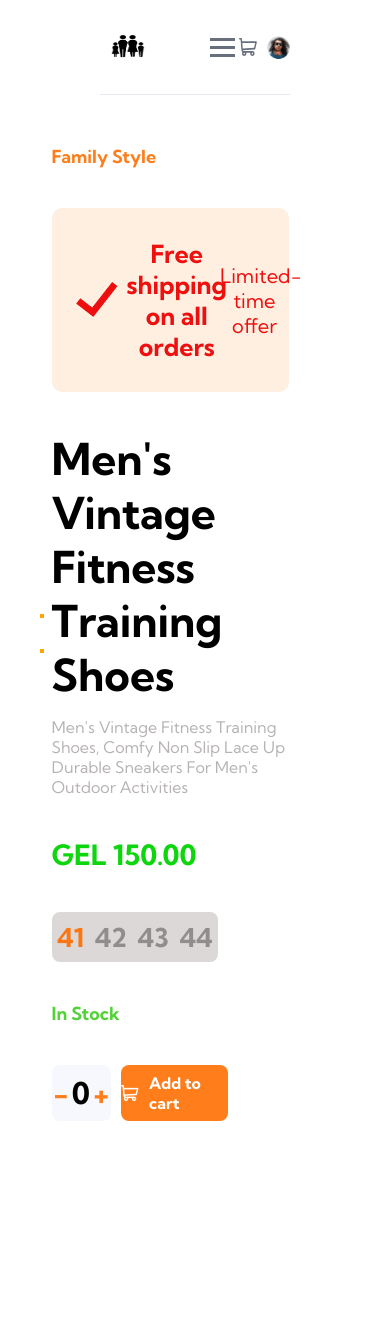
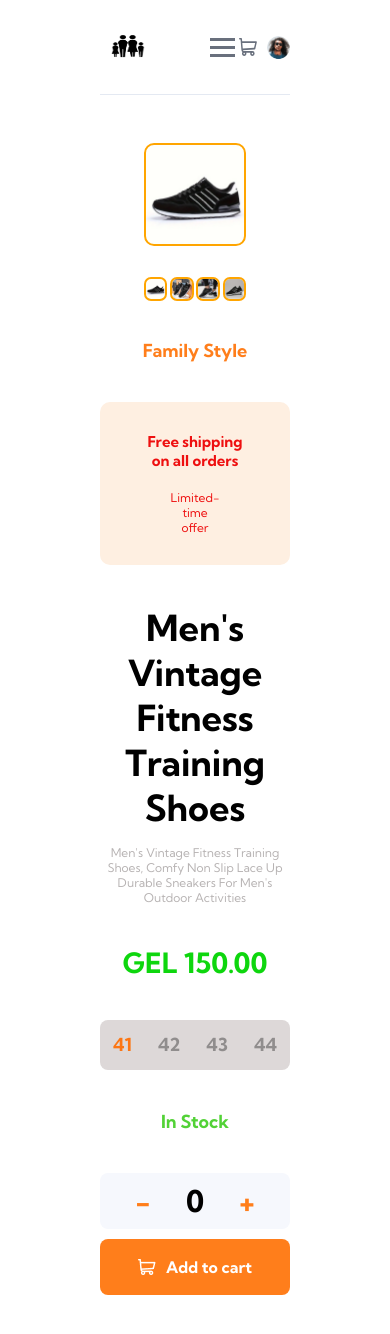
Before and after one commit to IrakliTsiklauri/e-commerce-platform, a React (Create React App) app: page /items/1 in a window 390 px wide. Shown: the top 1334 px of the page. Before the commit the page ends 1221 px from the top, so only its background shows below. Built offline with nearby package versions, Linux system fonts and the light colour scheme.

Commit message:
add mobile responsive for ItemDetail.jsx

```diff
--- a/src/components/AddToCartSection.jsx
+++ b/src/components/AddToCartSection.jsx
@@ -2,10 +2,10 @@
 import styled from "styled-components";
 import iconCart from "../images/icon-cart-mini.png";
 import { CartContext } from "./AddToCart";
-import data from "../data.json"
+import data from "../data.json";
 import { useParams } from "react-router-dom";
 import { ToastContainer, toast } from "react-toastify";
-import "react-toastify/dist/ReactToastify.css"
+import "react-toastify/dist/ReactToastify.css";
 
 const AddToCartSection = () => {
   const { itemId } = useParams();
@@ -29,11 +29,11 @@
         name: "New items have been added to the cart",
         price: Number(item.price),
         quantity,
-        image: item.images.image
+        image: item.images.image,
       });
-      toast.success("New Items have been Added To The Cart")
-    }else{
-        toast.error("Quantity must be greater than 0 to add to cart")
+      toast.success("New Items have been Added To The Cart");
+    } else {
+      toast.error("Quantity must be greater than 0 to add to cart");
     }
   };
 
@@ -48,7 +48,7 @@
         <img src={iconCart} alt="iconCart" />
         <p>Add to cart</p>
       </AddToCartItems>
-      <ToastContainer/>
+      <ToastContainer />
     </ItemQuantityAndCart>
   );
 };
@@ -62,6 +62,13 @@
   width: 100%;
 
   @media (min-width: 500px) and (max-width: 900px) {
+    display: flex;
+    flex-direction: column;
+    align-items: center;
+    justify-content: center;
+  }
+
+  @media (max-width: 500px) {
     display: flex;
     flex-direction: column;
     align-items: center;
@@ -85,6 +92,13 @@
     width: 50%;
   }
 
+  @media (max-width: 500px) {
+    display: flex;
+    align-items: center;
+    justify-content: center;
+    width: 100%;
+  }
+
   span {
     color: rgba(255, 126, 27, 1);
     font-size: 30px;
@@ -92,6 +106,14 @@
     cursor: pointer;
 
     @media (min-width: 500px) and (max-width: 900px) {
+      display: flex;
+      align-items: center;
+      justify-content: space-around;
+      width: 100%;
+      font-size: 30px;
+    }
+
+    @media (max-width: 500px) {
       display: flex;
       align-items: center;
       justify-content: space-around;
@@ -130,6 +152,13 @@
     width: 50%;
   }
 
+  @media (max-width: 500px) {
+    display: flex;
+    align-items: center;
+    justify-content: center;
+    width: 100%;
+  }
+
   &:hover {
     background-color: rgba(255, 171, 106, 1);
     cursor: pointer;
--- a/src/components/InfoSection.jsx
+++ b/src/components/InfoSection.jsx
@@ -75,6 +75,14 @@
   justify-content: center;
   gap: 40px;
   width: 100%;
+
+  @media (min-width: 500px) and (max-width: 900px) {
+    align-items: center;
+  }
+
+  @media (max-width: 500px) {
+    align-items: center;
+  }
 `;
 
 const Info = styled.div`
@@ -85,9 +93,17 @@
   justify-content: center;
   gap: 40px;
 
-  @media (min-width: 500px) and (max-width: 900px) {
+  @media (max-width: 500px) {
     width: 100%;
+    align-items: center;
   }
+`;
+
+const CompanyName = styled.h2`
+  color: rgba(255, 126, 27, 1);
+  font-size: 18px;
+  font-weight: 700;
+  font-family: "Kumbh Sans", sans-serif;
 `;
 
 const Shipping = styled.div`
@@ -98,6 +114,10 @@
   padding: 30px 20px;
   width: 100%;
   border-radius: 10px;
+
+  @media (max-width: 500px) {
+    flex-direction: column;
+  }
 `;
 
 const FreeShipping = styled.div`
@@ -109,12 +129,20 @@
 
   img {
     width: 50px;
+
+    @media (max-width: 500px) {
+      display: none;
+    }
   }
 
   p {
     color: #ee0f0f;
     font-size: 25px;
     font-weight: 700;
+
+    @media (max-width: 500px) {
+      font-size: 15px;
+    }
   }
 `;
 
@@ -125,14 +153,11 @@
   p {
     color: #ee0f0f;
     font-size: 20px;
+
+    @media (max-width: 500px) {
+      font-size: 12px;
+    }
   }
-`;
-
-const CompanyName = styled.h2`
-  color: rgba(255, 126, 27, 1);
-  font-size: 18px;
-  font-weight: 700;
-  font-family: "Kumbh Sans", sans-serif;
 `;
 
 const InfoAndDescription = styled.div`
@@ -141,6 +166,10 @@
   align-items: start;
   justify-content: center;
   gap: 15px;
+
+  @media (max-width: 500px) {
+    align-items: center;
+  }
 `;
 
 const ItemInfo = styled.p`
@@ -148,6 +177,11 @@
   font-weight: 700;
   width: 100%;
   @media (min-width: 500px) and (max-width: 900px) {
+    text-align: center;
+  }
+
+  @media (max-width: 500px) {
+    font-size: 36px;
     text-align: center;
   }
 `;
@@ -158,6 +192,11 @@
   color: #b7b3b3;
   width: 100%;
   @media (min-width: 500px) and (max-width: 900px) {
+    text-align: center;
+  }
+
+  @media (max-width: 500px) {
+    font-size: 12px;
     text-align: center;
   }
 `;
@@ -191,23 +230,29 @@
   background-color: #ddd8d8;
   border-radius: 8px;
 
+  @media (min-width: 500px) and (max-width: 900px) {
+    display: flex;
+    align-items: center;
+    justify-content: space-around;
+    width: 100%;
+  }
+
+  @media (max-width: 500px){
+    width: 100%;
+  }
+
   span {
     font-size: 26px;
     font-weight: 700;
     color: #908d8d;
     cursor: pointer;
 
-    /* &:hover {
-      color: red;
-    } */
+    @media (max-width: 500px){
+      font-size: 18px;
+  }
   }
 
-  @media (min-width: 500px) and (max-width: 900px) {
-    display: flex;
-    align-items: center;
-    justify-content: space-around;
-    width: 100%;
-  }
+
 `;
 
 const SizeInfo = styled.div`
--- a/src/components/ItemDetail.jsx
+++ b/src/components/ItemDetail.jsx
@@ -33,4 +33,14 @@
     width: 100%;
     height: 52%;
   }
+
+  @media (max-width: 500px)  {
+    display: flex;
+    flex-direction: column;
+    align-items: center;
+    justify-content: center;
+    gap: 40px;
+    width: 100%;
+    height: 52%;
+  }
 `;
--- a/src/pages/Collections.jsx
+++ b/src/pages/Collections.jsx
@@ -79,8 +79,8 @@
   }
 
   img {
-    width: 80px;
-    height: 280px;
+    width: 280px;
+    height: 300px;
     border-radius: 8px;
 
     @media (min-width: 500px) and (max-width: 900px) {
```
